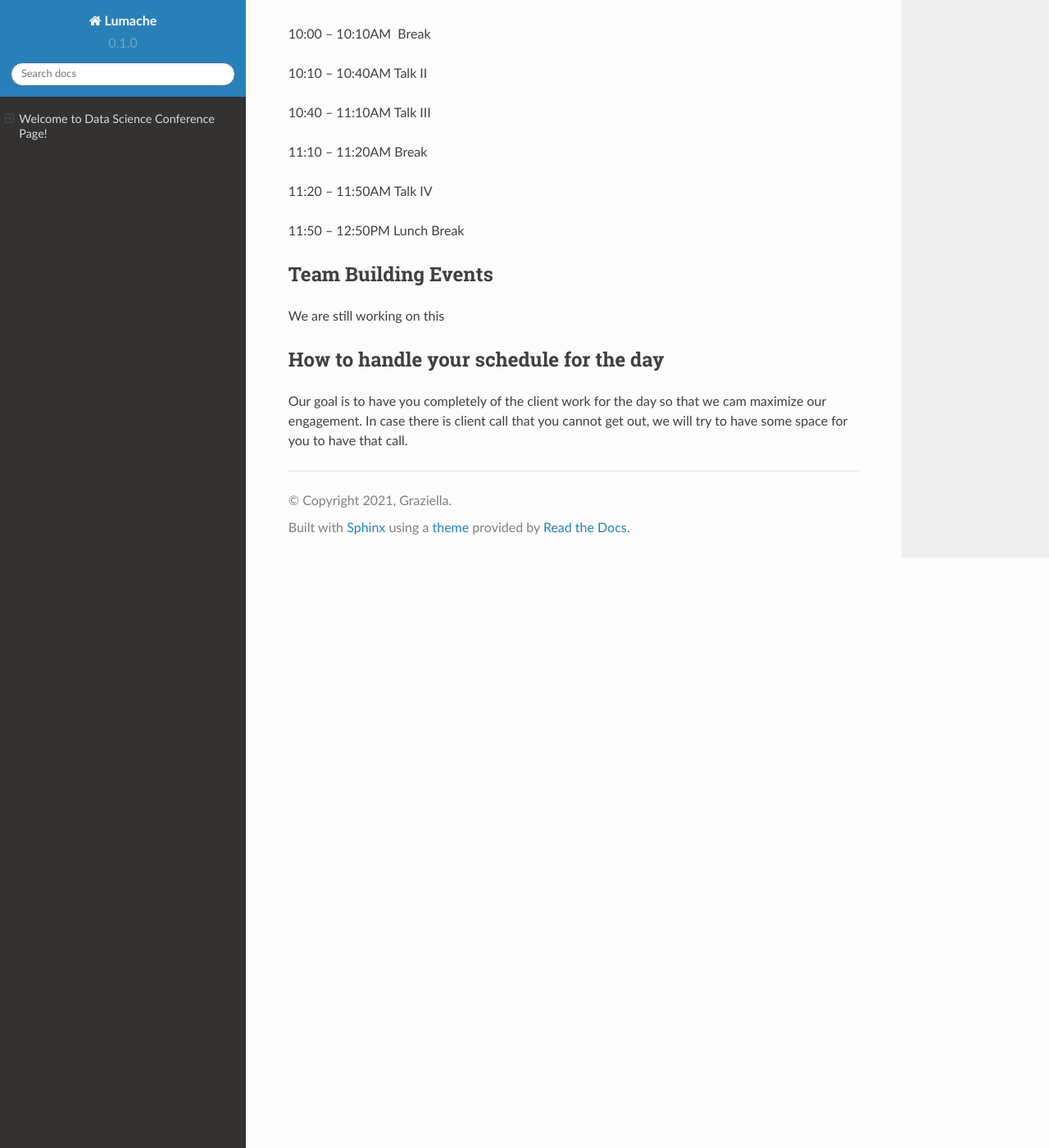
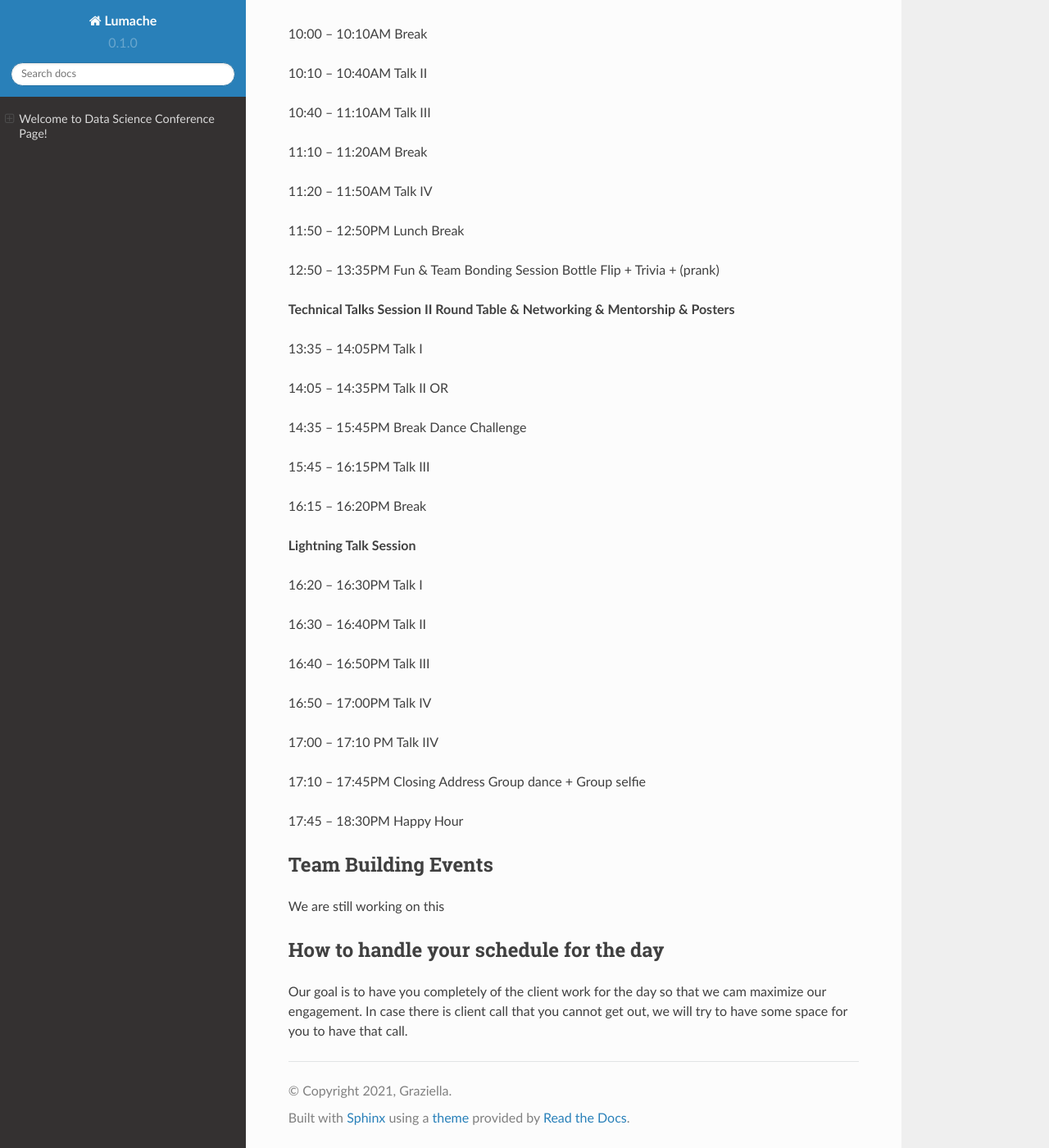
Before and after one commit to qizhewww/Data-Science-Conference, a Sphinx documentation site: the page built from docs/source/index.rst, in a window 1280 px wide and 1400 px high, scrolled down 810 px. Shown: the whole window at 82% size. Built offline with Sphinx 7.4.7 and the Read the Docs theme 2.0.0, drawn with Linux system fonts in a browser that asks for light colours.

Commit message:
Update index.rst

```diff
--- a/docs/source/index.rst
+++ b/docs/source/index.rst
@@ -24,11 +24,11 @@ Agenda
 
 09:00 – 09:30AM 	Keynote Address (External Presenter)
 
-Technical Talks Session I
+**Technical Talks Session I**
 
 09:30 - 10:00AM	Talk I
 
-10:00 – 10:10AM 	Break
+10:00 – 10:10AM Break
 
 10:10 – 10:40AM	Talk II
 
@@ -40,6 +40,36 @@ Technical Talks Session I
 
 11:50 – 12:50PM	Lunch Break
 
+12:50 – 13:35PM	Fun & Team Bonding Session	Bottle Flip + Trivia + (prank)
+
+**Technical Talks Session II	Round Table & Networking & Mentorship & Posters**
+
+13:35 – 14:05PM Talk I
+
+14:05 – 14:35PM	Talk II	OR
+
+14:35 – 15:45PM	Break	Dance Challenge
+
+15:45 – 16:15PM	Talk III
+
+16:15 – 16:20PM	Break
+
+**Lightning Talk Session**
+
+16:20 – 16:30PM	Talk I
+
+16:30 – 16:40PM	Talk II
+
+16:40 – 16:50PM	Talk III
+
+16:50 – 17:00PM	Talk IV
+
+17:00 – 17:10 PM	Talk IIV
+
+17:10 – 17:45PM	Closing Address	Group dance + Group selfie
+
+17:45 – 18:30PM	Happy Hour
+
 Team Building Events
 --------
 We are still working on this
```
